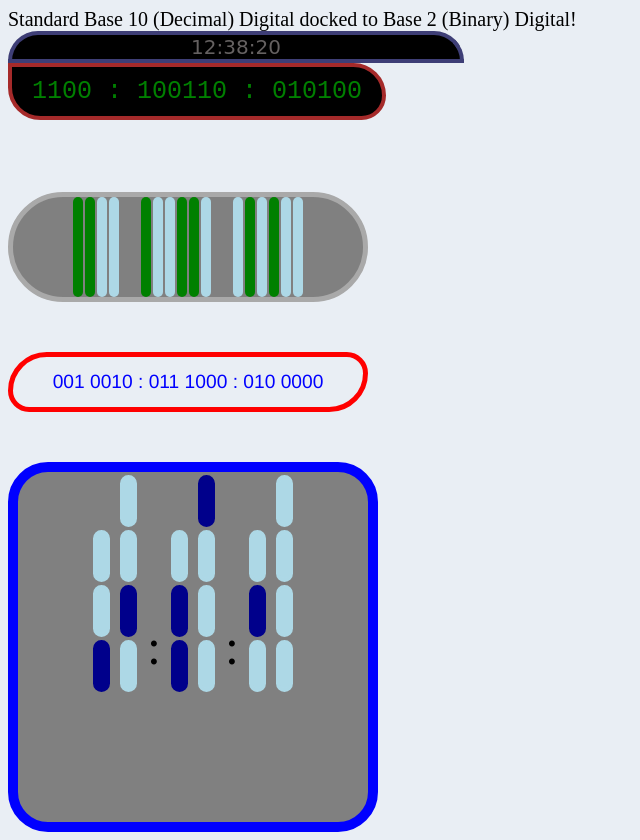
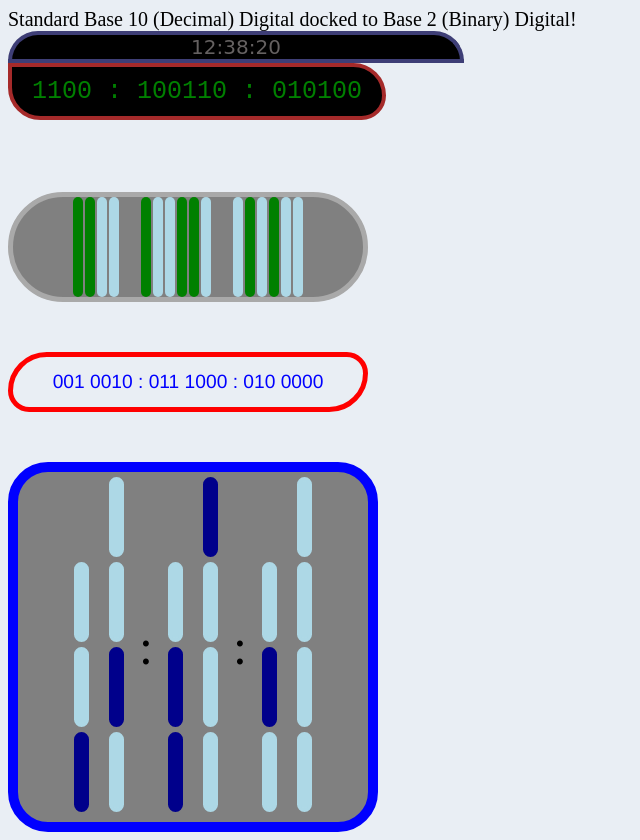
Before and after one commit to seattletravis/seattletravis.github.io, a website: page index.html in a window 1280 px wide. Shown: the whole page, without its empty margins (0-640 px from the left). Drawn offline with Linux system fonts and the light colour scheme.

Commit message:
more styling

```diff
--- a/style.css
+++ b/style.css
@@ -123,9 +123,9 @@ body {
 	color: rgb(222, 213, 213);
 	text-align: center;
 	font-size: 14px;
-	width: 9px;
-	height: 44px;
-	margin: 3px 5px 3px 5px;
+	width: 7px;
+	height: 72px;
+	margin: 5px 10px 5px 10px;
 }
 
 .vBlipOn {
```
